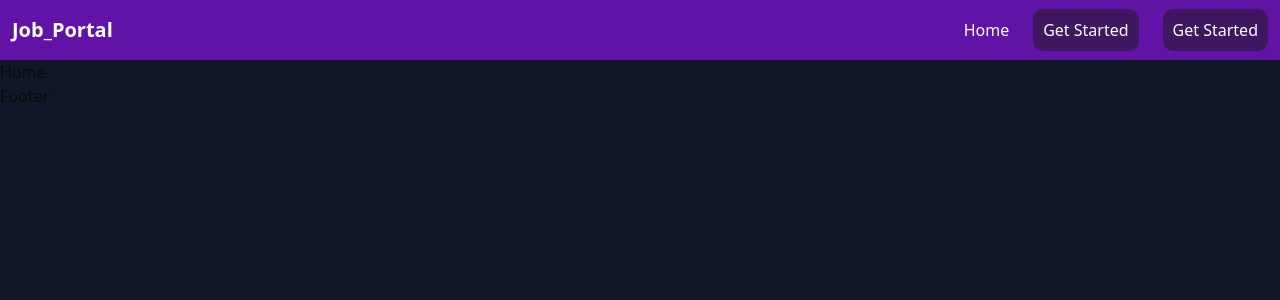
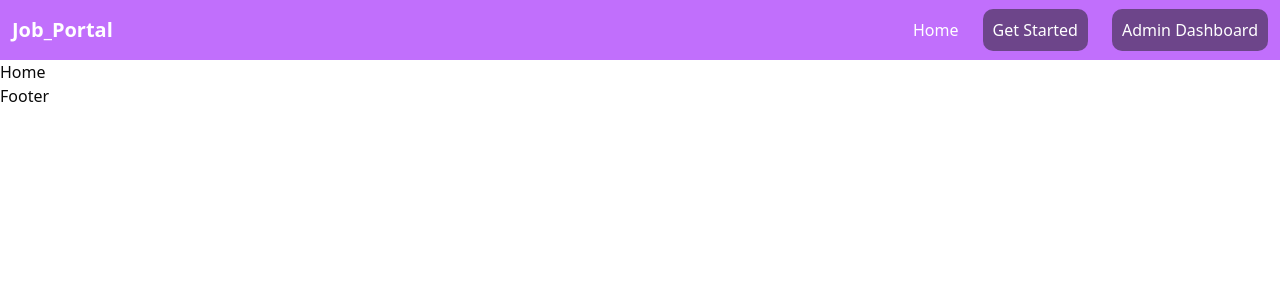
Before and after one commit to sajidmehmoodtariq30/Job_Portal_Frontend, a React (Vite) app: page / in a window 1280 px wide. Shown: the top 300 px of the page. Built offline with nearby package versions, Linux system fonts and the light colour scheme.

Commit message:
minor change

```diff
--- a/src/components/Layout/AppLayout.jsx
+++ b/src/components/Layout/AppLayout.jsx
@@ -5,7 +5,7 @@ import Footer from '../UI/Footer.jsx'
 
 const AppLayout = () => {
   return (
-    <div className='bg-gray-900 w-screen h-screen flex flex-col'>
+    <div className='bg-white w-screen h-screen flex flex-col'>
       <Navbar />
       <Outlet />
       <Footer />
--- a/src/components/UI/Navbar.jsx
+++ b/src/components/UI/Navbar.jsx
@@ -9,7 +9,7 @@ const Navbar = () => {
         <div className="space-x-6">
           <Link to="/" className="hover:underline">Home</Link>
           <Link to="/login" className="bg-[#1c1c1c81] p-2.5 rounded-lg hover:bg-[#1c1c1cd9] cursor-pointer">Get Started</Link>
-          <Link to="/admin" className="bg-[#1c1c1c81] p-2.5 rounded-lg hover:bg-[#1c1c1cd9] cursor-pointer">Get Started</Link>
+          <Link to="/admin" className="bg-[#1c1c1c81] p-2.5 rounded-lg hover:bg-[#1c1c1cd9] cursor-pointer">Admin Dashboard</Link>
         </div>
       </div>
     </nav>
```
